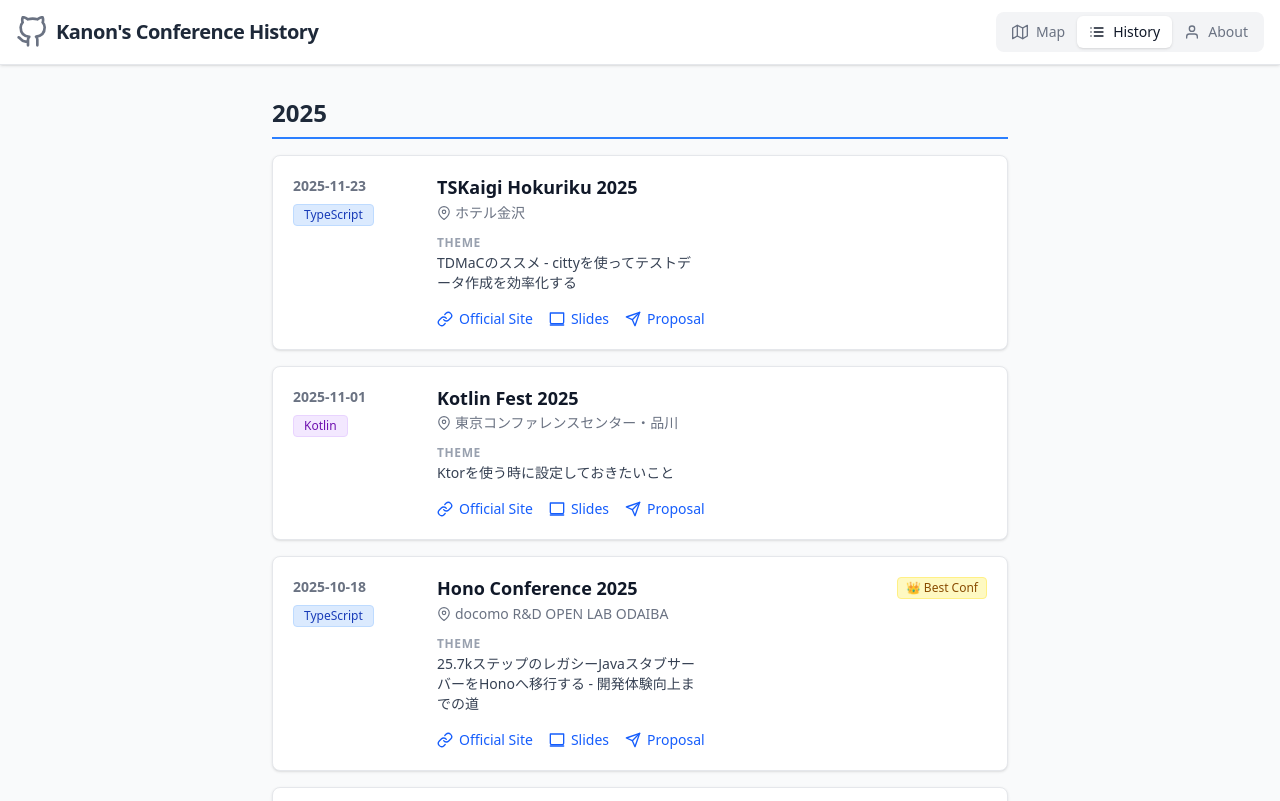
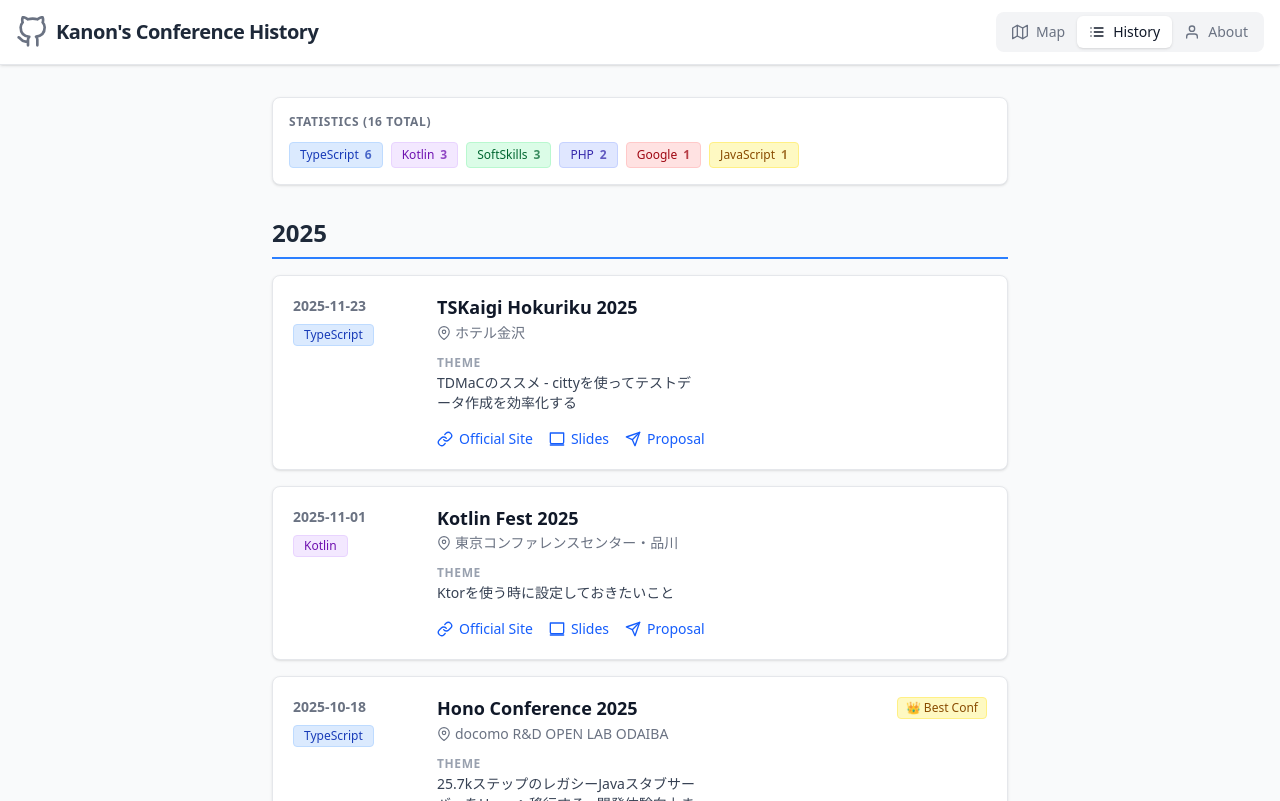
Before and after one commit to ysknsid25/conf, a React (Vite) app: page / in a window 1280 px wide. Both pictures are taken after a click on the button "History". Built offline with nearby package versions, Linux system fonts and the light colour scheme.

Commit message:
feat: add statics
Signed-off-by: ysknsid25 <kengo071225@gmail.com>

```diff
--- a/src/App.tsx
+++ b/src/App.tsx
@@ -464,8 +464,36 @@
         (a, b) => parseInt(b) - parseInt(a)
     );
 
+    const typeCounts = conferences.reduce((acc, conf) => {
+        acc[conf.type] = (acc[conf.type] || 0) + 1;
+        return acc;
+    }, {} as Record<string, number>);
+
     return (
         <div className="max-w-3xl mx-auto px-4 py-8 overflow-y-auto h-full pb-20">
+            <div className="mb-8 bg-white p-4 rounded-lg border border-gray-200 shadow-sm">
+                <h3 className="text-xs font-bold text-gray-500 uppercase tracking-wider mb-3">
+                    Statistics ({conferences.length} Total)
+                </h3>
+                <div className="flex flex-wrap gap-2">
+                    {Object.entries(typeCounts)
+                        .sort((a, b) => b[1] - a[1] || a[0].localeCompare(b[0]))
+                        .map(([type, count]) => (
+                            <span
+                                key={type}
+                                className={`inline-flex items-center px-2.5 py-1 rounded text-xs font-medium border ${
+                                    typeColors[type] || typeColors["Other"]
+                                }`}
+                            >
+                                {type}
+                                <span className="ml-1.5 font-bold opacity-75">
+                                    {count}
+                                </span>
+                            </span>
+                        ))}
+                </div>
+            </div>
+
             <div className="flex flex-col gap-8">
                 {years.map((year) => (
                     <div key={year}>
--- a/src/data.ts
+++ b/src/data.ts
@@ -119,7 +119,7 @@
         slidesUrl:
             "https://speakerdeck.com/ysknsid25/java-dexue-bu-dai-shu-de-detaxing",
         isBest: false,
-        type: "Other",
+        type: "Kotlin",
     },
     {
         date: "2025-05-23",
@@ -183,7 +183,7 @@
         slidesUrl:
             "https://docs.google.com/presentation/d/1VrNm-OL5NhDmUlRvZIAL5Zpfhn_8PsFasCANEGCrZcE/edit?slide=id.p#slide=id.p",
         isBest: false,
-        type: "Other",
+        type: "SoftSkills",
     },
     {
         date: "2024-06-22",
@@ -211,7 +211,7 @@
         proposalUrl:
             "https://fortee.jp/phpconkagawa-2024/proposal/d9f74b93-9991-4932-afaf-ada75c330094",
         isBest: false,
-        type: "Other",
+        type: "SoftSkills",
     },
     {
         date: "2024-02-11",
@@ -237,7 +237,7 @@
         slidesUrl:
             "https://docs.google.com/presentation/d/1Vycv8CJg_XnX8aM3Xs04kB2JhYdFsIhZG57-iVOR4W4/edit?slide=id.p#slide=id.p",
         isBest: false,
-        type: "Other",
+        type: "SoftSkills",
     },
     {
         date: "2023-06-21",
@@ -249,6 +249,6 @@
         slidesUrl:
             "https://speakerdeck.com/toranoana/codezine-night-number-2-ruo-shou-enziniagayu-ruji-shu-henotiao-zhan-tokiyariazhan-lue-9a3918b0-a756-4e71-ac8c-0c2a7e29fb7e",
         isBest: false,
-        type: "Other",
+        type: "TypeScript",
     },
 ];
```
